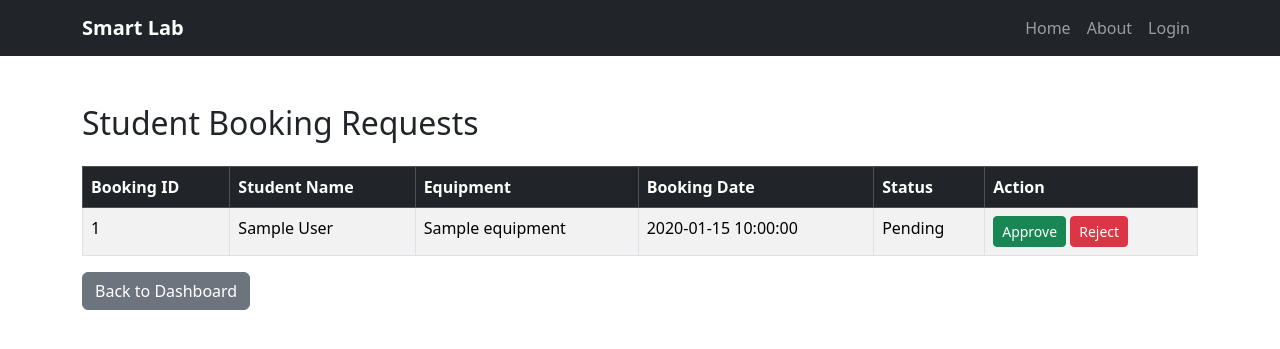
After one commit to yashnandwani202-ops/smart-lab-equipment-application, a Flask app: page /faculty-requests in a window 1280 px wide. The commit adds this page. Shown: the top 349 px of the page. Run offline with Flask 3, Linux system fonts and the light colour scheme; tables that the repository leaves empty hold one stand-in row (values such as "Sample post"); some libraries are stand-ins or nearby versions.

Commit message:
Added faculty booking approval workflow

```diff
--- a/app.py
+++ b/app.py
@@ -107,6 +107,53 @@ def my_bookings():
 
     return render_template("my_bookings.html", bookings=bookings)
 
+@app.route("/faculty-requests")
+def faculty_requests():
+    cursor = mysql.connection.cursor()
+
+    cursor.execute("""
+        SELECT
+            bookings.id,
+            users.full_name,
+            equipment.equipment_name,
+            bookings.booking_date,
+            bookings.status
+        FROM bookings
+        JOIN users ON bookings.user_id = users.id
+        JOIN equipment ON bookings.equipment_id = equipment.id
+    """)
+
+    requests = cursor.fetchall()
+    cursor.close()
+
+    return render_template("faculty_requests.html", requests=requests)
+
+
+@app.route("/approve/<int:booking_id>")
+def approve_booking(booking_id):
+    cursor = mysql.connection.cursor()
+    cursor.execute(
+        "UPDATE bookings SET status = %s WHERE id = %s",
+        ("Approved", booking_id)
+    )
+    mysql.connection.commit()
+    cursor.close()
+
+    return redirect(url_for("faculty_requests"))
+
+
+@app.route("/reject/<int:booking_id>")
+def reject_booking(booking_id):
+    cursor = mysql.connection.cursor()
+    cursor.execute(
+        "UPDATE bookings SET status = %s WHERE id = %s",
+        ("Rejected", booking_id)
+    )
+    mysql.connection.commit()
+    cursor.close()
+
+    return redirect(url_for("faculty_requests"))
+
 
 @app.route("/student")
 def student_dashboard():
--- a/templates/faculty_dashboard.html
+++ b/templates/faculty_dashboard.html
@@ -16,7 +16,7 @@
                 <div class="card-body text-center">
                     <h5>Pending Requests</h5>
                     <p>View student booking requests.</p>
-                    <a href="#" class="btn btn-primary">View</a>
+                    <a href="/faculty-requests" class="btn btn-primary">View</a>
                 </div>
             </div>
         </div>
--- /dev/null
+++ b/templates/faculty_requests.html
@@ -0,0 +1,44 @@
+{% extends "base.html" %}
+
+{% block content %}
+
+<div class="container mt-5">
+    <h2 class="mb-4">Student Booking Requests</h2>
+
+    <table class="table table-bordered table-striped">
+        <thead class="table-dark">
+            <tr>
+                <th>Booking ID</th>
+                <th>Student Name</th>
+                <th>Equipment</th>
+                <th>Booking Date</th>
+                <th>Status</th>
+                <th>Action</th>
+            </tr>
+        </thead>
+
+        <tbody>
+            {% for request in requests %}
+            <tr>
+                <td>{{ request[0] }}</td>
+                <td>{{ request[1] }}</td>
+                <td>{{ request[2] }}</td>
+                <td>{{ request[3] }}</td>
+                <td>{{ request[4] }}</td>
+                <td>
+    {% if request[4] == "Pending" %}
+        <a href="/approve/{{ request[0] }}" class="btn btn-success btn-sm">Approve</a>
+        <a href="/reject/{{ request[0] }}" class="btn btn-danger btn-sm">Reject</a>
+    {% else %}
+        <span class="text-muted">No action available</span>
+    {% endif %}
+</td>
+            </tr>
+            {% endfor %}
+        </tbody>
+    </table>
+
+    <a href="/faculty" class="btn btn-secondary">Back to Dashboard</a>
+</div>
+
+{% endblock %}
```
